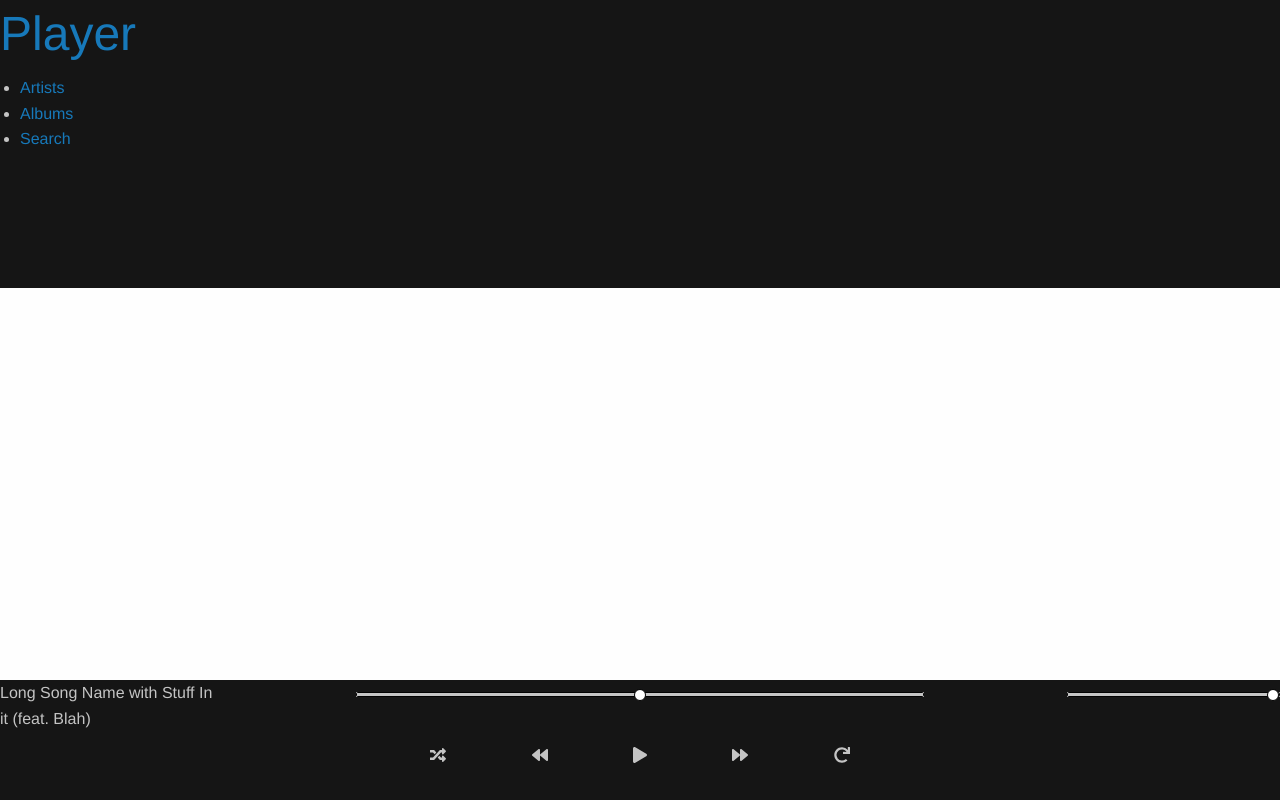
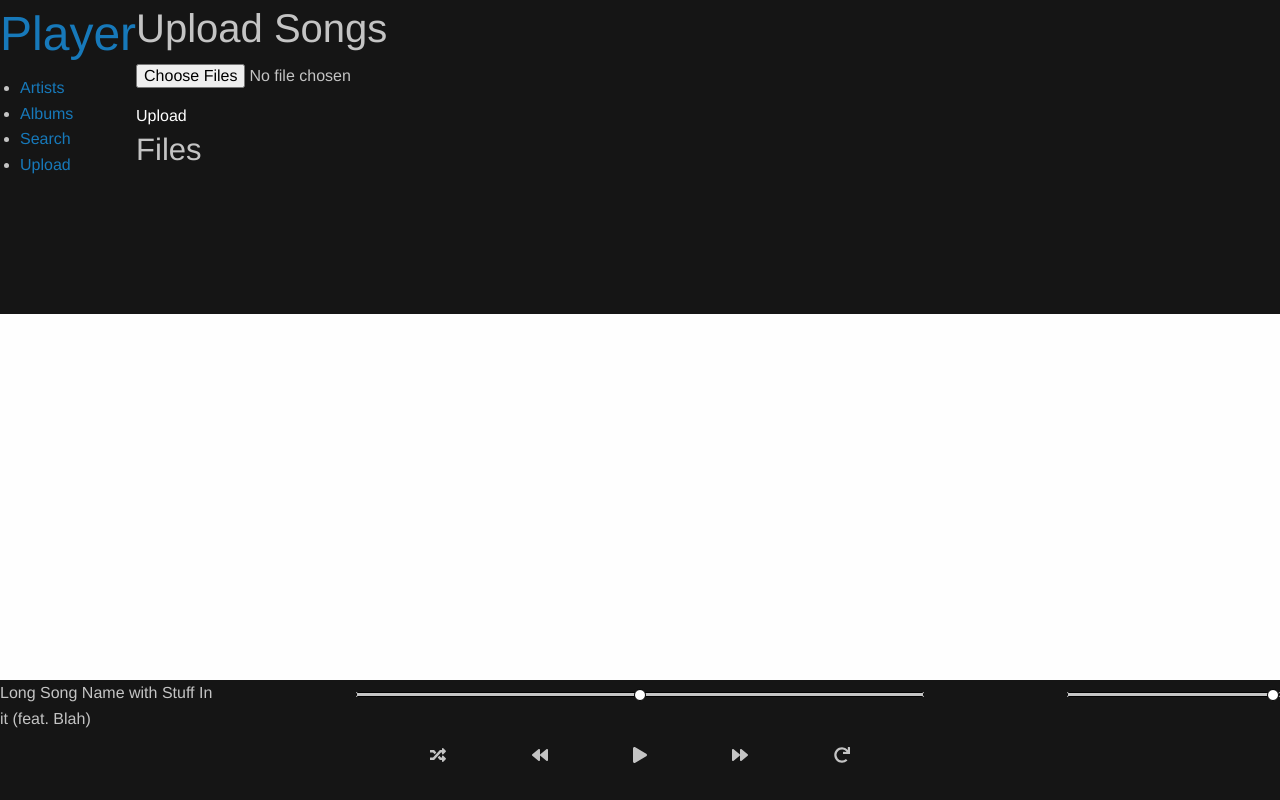
Before and after one commit to zachjamesgreen/MPFrontend, an Angular app: page /upload in a window 1280 px wide. Before the commit this address led to /. Built offline with nearby package versions, Linux system fonts and the light colour scheme.

Commit message:
half of upload done

```diff
--- a/src/app/app-routing.module.ts
+++ b/src/app/app-routing.module.ts
@@ -6,6 +6,7 @@ import { ArtistsComponent } from "./artists/artists.component"
 import { AlbumComponent } from "./album/album.component"
 import { AlbumsComponent } from "./albums/albums.component"
 import { SearchComponent } from './search/search.component';
+import { UploadComponent } from './upload/upload.component';
 
 
 const routes: Routes = [
@@ -15,6 +16,7 @@ const routes: Routes = [
   { path: 'album/:id', component: AlbumComponent },
   { path: 'albums', component: AlbumsComponent },
   { path: 'search', component: SearchComponent },
+  { path: 'upload', component: UploadComponent },
   { path: '', redirectTo: '/songs', pathMatch: 'full' },
 ];
 
--- a/src/app/app.component.scss
+++ b/src/app/app.component.scss
@@ -13,6 +13,10 @@
   position: fixed;
   width: 40px;
   height: 30px;
+}
+
+label {
+  color: vars.$grey;
 }
 
 footer {
--- a/src/app/music.service.ts
+++ b/src/app/music.service.ts
@@ -45,4 +45,8 @@ export class MusicService {
   search(q: string): Observable<Object> {
     return this.http.get(`${this.API_URL}/search?q=${q}`)
   }
+
+  upload(files): Observable<Object> {
+    return this.http.post(`${this.API_URL}/upload`, files)
+  }
 }
--- a/src/app/sidebar/sidebar.component.html
+++ b/src/app/sidebar/sidebar.component.html
@@ -5,6 +5,7 @@
       <li><a routerLink="/artists">Artists</a></li>
       <li><a routerLink="/albums">Albums</a></li>
       <li><a routerLink="/search">Search</a></li>
+      <li><a routerLink="/upload">Upload</a></li>
     </ul>
   </div>
 </div>
--- /dev/null
+++ b/src/app/upload/upload.component.html
@@ -0,0 +1,12 @@
+<div class="grid-x">
+  <div class="cell small-12">
+    <h2>Upload Songs</h2>
+    <input type="file" multiple #f [formControl]="files">
+    <button style="color: white" (click)="upload(f)">Upload</button>
+  </div>
+
+  <div *ngIf="files">
+    <h3>Files</h3>
+    <p *ngFor="let file of f.files">{{file.name}}</p>
+  </div>
+</div>
--- /dev/null
+++ b/src/app/upload/upload.component.ts
@@ -0,0 +1,22 @@
+import { Component, OnInit } from '@angular/core';
+import { FormControl } from '@angular/forms';
+
+@Component({
+  selector: 'app-upload',
+  templateUrl: './upload.component.html',
+  styleUrls: ['./upload.component.scss']
+})
+export class UploadComponent implements OnInit {
+  files = new FormControl('')
+
+  constructor() { }
+
+  ngOnInit(): void {
+    this.files.valueChanges.subscribe((a) => console.log(a))
+  }
+
+  upload(f) {
+    console.log(f.files)
+  }
+
+}
```
Also changed, not shown: src/app/app.module.ts (+11 -6 lines), src/app/upload/upload.component.scss (added), 1 other file (tests, documents, lock files or other folders).
